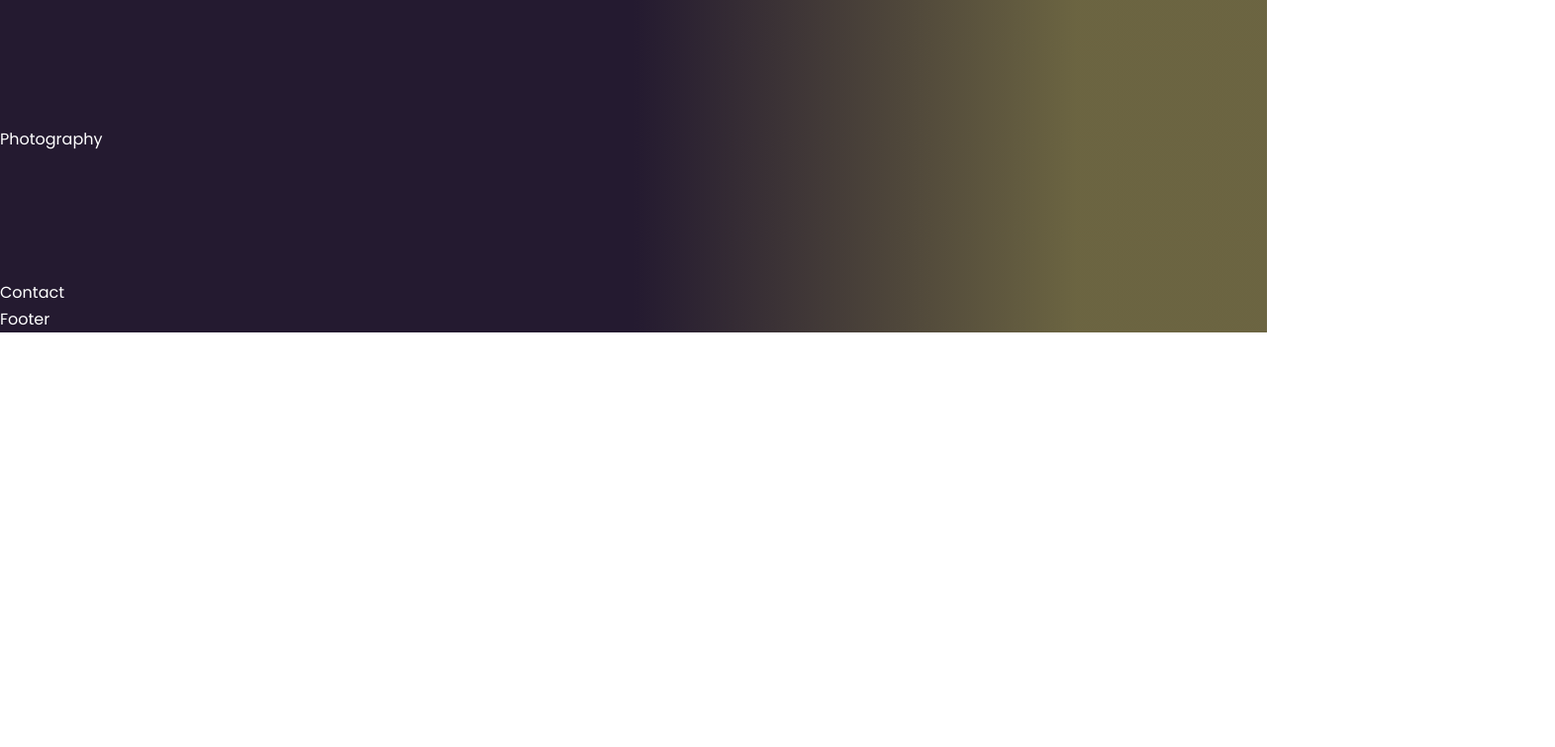
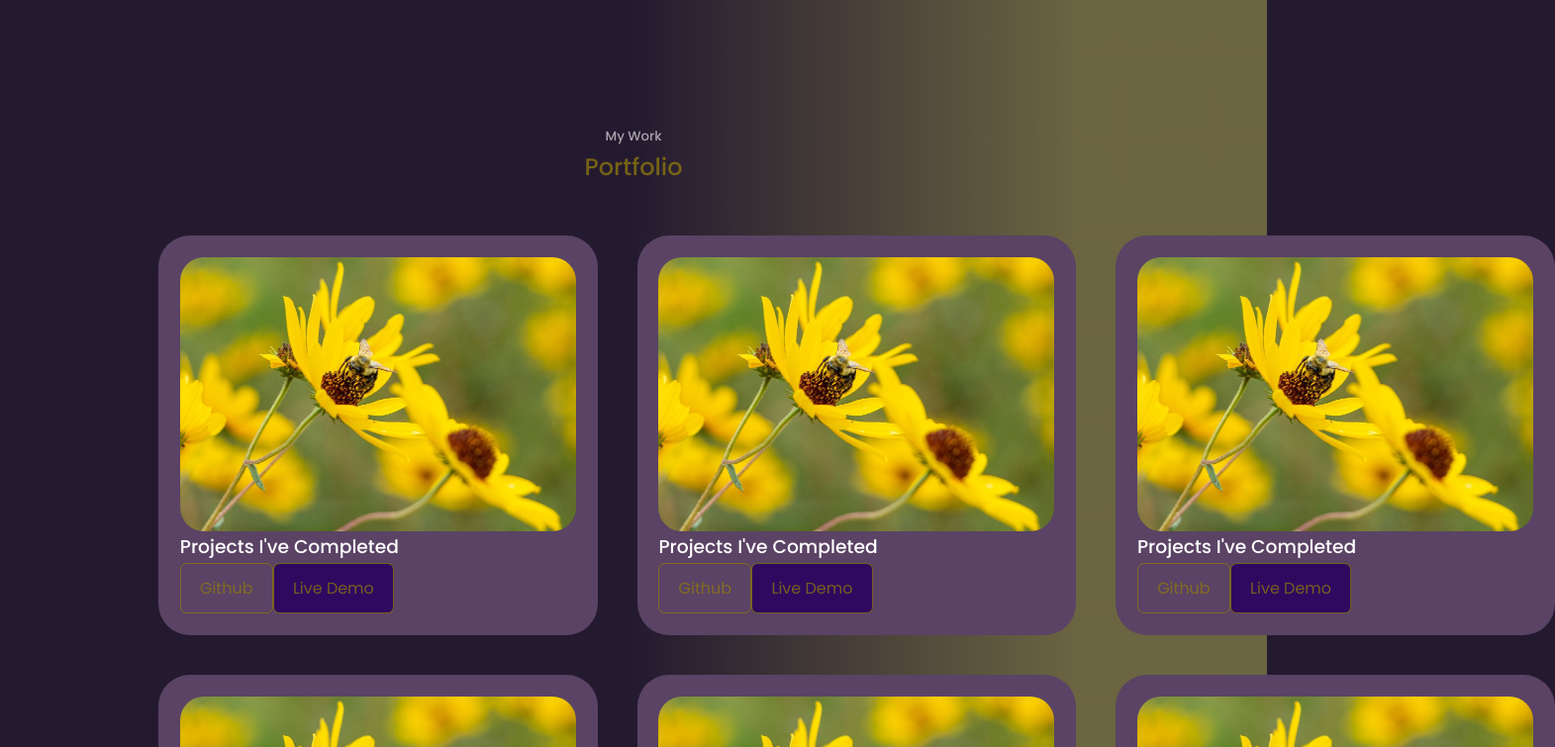
Before and after one commit to keirlsmith/React-Portfolio-Website, a React (Create React App) app: page / in a window 1280 px wide. Shown: the part 2041-2796 px from the top of the page at 99% size, 1571 px wide, since content can reach past the window. Before the commit the page ends 2377 px from the top, so only its background shows below. Built offline with nearby package versions, Linux system fonts and the light colour scheme.

Commit message:
Start Portfolio Section

```diff
--- a/src/App.jsx
+++ b/src/App.jsx
@@ -3,7 +3,7 @@ import Header from './components/header/Header';
 import Nav from './components/header/nav/Nav';
 import About from './components/about/About';
 import Experience from './components/experience/Experience';
-import Photography from './components/photography/Photography';
+import Portfolio from './components/portfolio/Portfolio';
 import Contact from './components/contact/Contact';
 import Footer from './components/footer/Footer';
 
@@ -14,7 +14,7 @@ const App = () => {
         <Nav />
         <About />
         <Experience />
-        <Photography />
+        <Portfolio />
         <Contact />
         <Footer />
     </>
--- a/src/components/experience/Experience.css
+++ b/src/components/experience/Experience.css
@@ -14,7 +14,7 @@
 
 .experience__container > div:hover {
     background: transparent;
-    border: 3px solid var(--color-bg-variant);
+    border: 4px solid var(--color-bg-variant);
     cursor: default;
 }
 
@@ -34,3 +34,37 @@
     display: flex;
     gap: 1rem;
 }
+
+.experience__details-icon {
+    margin-top: 6px;
+}
+
+/*================MEDIA QUERIES (MEDIUM DEVICES)=================*/
+@media screen and (max-width: 1024px) {
+
+    .experience__container {
+        grid-template-columns: 1fr;
+    }
+
+    .experience__container > div {
+        width: 80%;
+        padding: 2rem;
+        margin: 0 auto;
+    }
+
+    .experience__content {
+        padding: 1rem;
+    }
+}
+
+/*================MEDIA QUERIES (SMALL DEVICES)=================*/
+@media screen and (max-width: 600px) {
+    .experience__container {
+        gap: 1rem;
+    }
+
+    .experience__container > div {
+        width: 100%;
+        padding: 2rem;
+    }
+}
--- a/src/components/header/header.css
+++ b/src/components/header/header.css
@@ -1,7 +1,7 @@
 header {
     height: 100vh;
     padding-top: 7rem;
-    overflow: hidden;
+    overflow: visible;
 }
 
 .header__container {
--- a/src/components/photography/Photography.jsx
+++ /dev/null
@@ -1,10 +0,0 @@
-import React from 'react';
-import './photography.css';
-
-const photography = () => {
-  return (
-    <section id='photography'>Photography</section>
-  )
-}
-
-export default photography
--- /dev/null
+++ b/src/components/portfolio/Portfolio.jsx
@@ -0,0 +1,74 @@
+import React from 'react';
+import './portfolio.css';
+import IMG1 from '../../assets/img/bee1.jpg';
+import IMG2 from '../../assets/img/bird1.jpg';
+import IMG3 from '../../assets/img/car1.jpg';
+import IMG4 from '../../assets/img/duck1.jpg';
+import IMG5 from '../../assets/img/grove1.jpg';
+import IMG6 from '../../assets/img/butterfly1.jpg';
+
+const portfolio = () => {
+  return (
+    <section id='portfolio'>
+      <h5>
+      My Work
+      </h5>
+      <h2>Portfolio</h2>
+
+      <div className="container portfolio__container">
+
+          <article className='portfolio__item'>
+              <div className="portfolio__item-image">
+                  <img src={IMG1} alt="" />
+              </div>
+              <h3>Projects I've Completed</h3>
+              <a href="https://github.com" className='btn'>Github</a>
+              <a href="https://dribbble.com/shots/19689266-Storage-Rent-Mobile-App-iOS-Android-UI" className='btn btn-primary' target="_blank">Live Demo</a>
+          </article>
+          <article className='portfolio__item'>
+              <div className="portfolio__item-image">
+                  <img src={IMG1} alt="" />
+              </div>
+              <h3>Projects I've Completed</h3>
+              <a href="https://github.com" className='btn'>Github</a>
+              <a href="https://dribbble.com/shots/19689266-Storage-Rent-Mobile-App-iOS-Android-UI" className='btn btn-primary' target="_blank">Live Demo</a>
+          </article>
+          <article className='portfolio__item'>
+              <div className="portfolio__item-image">
+                  <img src={IMG1} alt="" />
+              </div>
+              <h3>Projects I've Completed</h3>
+              <a href="https://github.com" className='btn'>Github</a>
+              <a href="https://dribbble.com/shots/19689266-Storage-Rent-Mobile-App-iOS-Android-UI" className='btn btn-primary' target="_blank">Live Demo</a>
+          </article>
+          <article className='portfolio__item'>
+              <div className="portfolio__item-image">
+                  <img src={IMG1} alt="" />
+              </div>
+              <h3>Projects I've Completed</h3>
+              <a href="https://github.com" className='btn'>Github</a>
+              <a href="https://dribbble.com/shots/19689266-Storage-Rent-Mobile-App-iOS-Android-UI" className='btn btn-primary' target="_blank">Live Demo</a>
+          </article>
+          <article className='portfolio__item'>
+              <div className="portfolio__item-image">
+                  <img src={IMG1} alt="" />
+              </div>
+              <h3>Projects I've Completed</h3>
+              <a href="https://github.com" className='btn'>Github</a>
+              <a href="https://dribbble.com/shots/19689266-Storage-Rent-Mobile-App-iOS-Android-UI" className='btn btn-primary' target="_blank">Live Demo</a>
+          </article>
+          <article className='portfolio__item'>
+              <div className="portfolio__item-image">
+                  <img src={IMG1} alt="" />
+              </div>
+              <h3>Projects I've Completed</h3>
+              <a href="https://github.com" className='btn'>Github</a>
+              <a href="https://dribbble.com/shots/19689266-Storage-Rent-Mobile-App-iOS-Android-UI" className='btn btn-primary' target="_blank">Live Demo</a>
+          </article>
+
+      </div>
+    </section>
+  )
+}
+
+export default portfolio;
--- /dev/null
+++ b/src/components/portfolio/portfolio.css
@@ -0,0 +1,23 @@
+.portfolio__container {
+    display: grid;
+    grid-template-columns: repeat(3, 1fr);
+    gap: 2.5rem;
+}
+
+.portfolio__item {
+    background: var(--color-bg-variant);
+    padding: 1.3rem;
+    border-radius: 2rem;
+    border: 1px solid transparent;
+    transition: var(--transition);
+}
+
+.portfolio__item:hover {
+    border-color: var(--color-primary-variant);
+    background: transparent;
+}
+
+.portfolio__item-image {
+    border-radius: 1.5rem;
+    overflow: hidden;
+}
```
Also changed, not shown: src/components/photography/photography.css (deleted).
